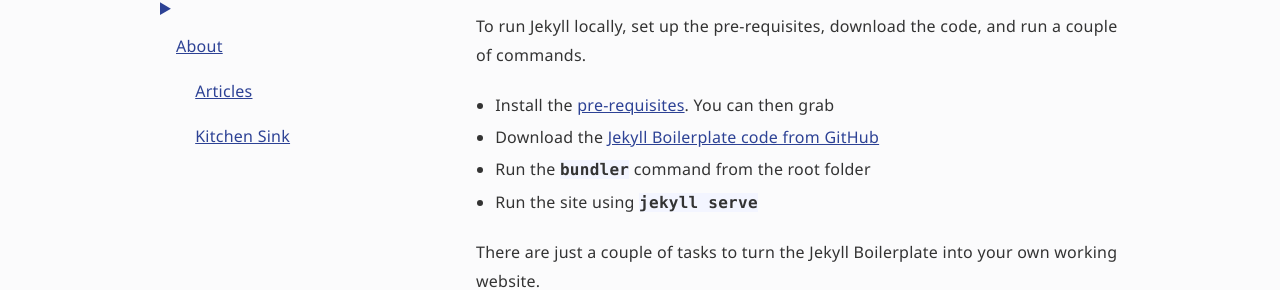
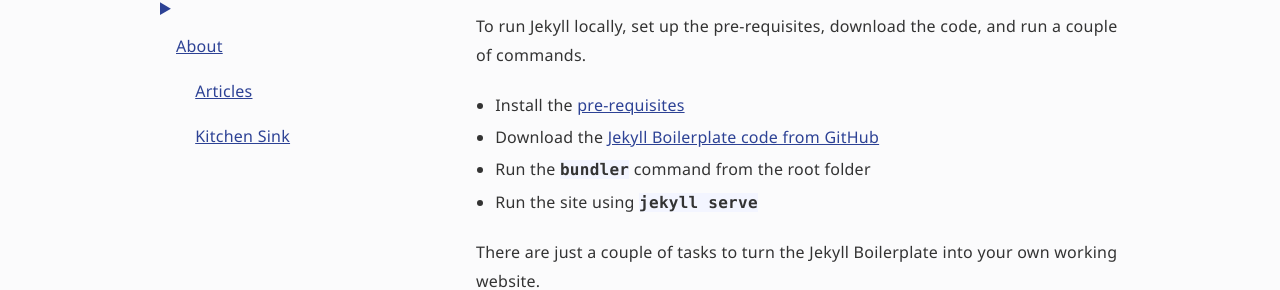
Before and after one commit to Steve-Fenton/jekyll-boilerplate, a Jekyll site: the page built from _pages/about/getting-started.md, in a window 1280 px wide and 1273 px high. Shown: the part 177-467 px from the top of the window. Built offline with Jekyll 4.4.1, drawn with Linux system fonts in a browser that asks for light colours.

Commit message:
Fix typo

```diff
--- a/_pages/about/getting-started.md
+++ b/_pages/about/getting-started.md
@@ -15,7 +15,7 @@
 
 To run Jekyll locally, set up the pre-requisites, download the code, and run a couple of commands.
 
-- Install the [pre-requisites](https://jekyllrb.com/docs/). You can then grab
+- Install the [pre-requisites](https://jekyllrb.com/docs/)
 - Download the [Jekyll Boilerplate code from GitHub](https://github.com/Steve-Fenton/jekyll-boilerplate)
 - Run the `bundler` command from the root folder
 - Run the site using `jekyll serve`
```
